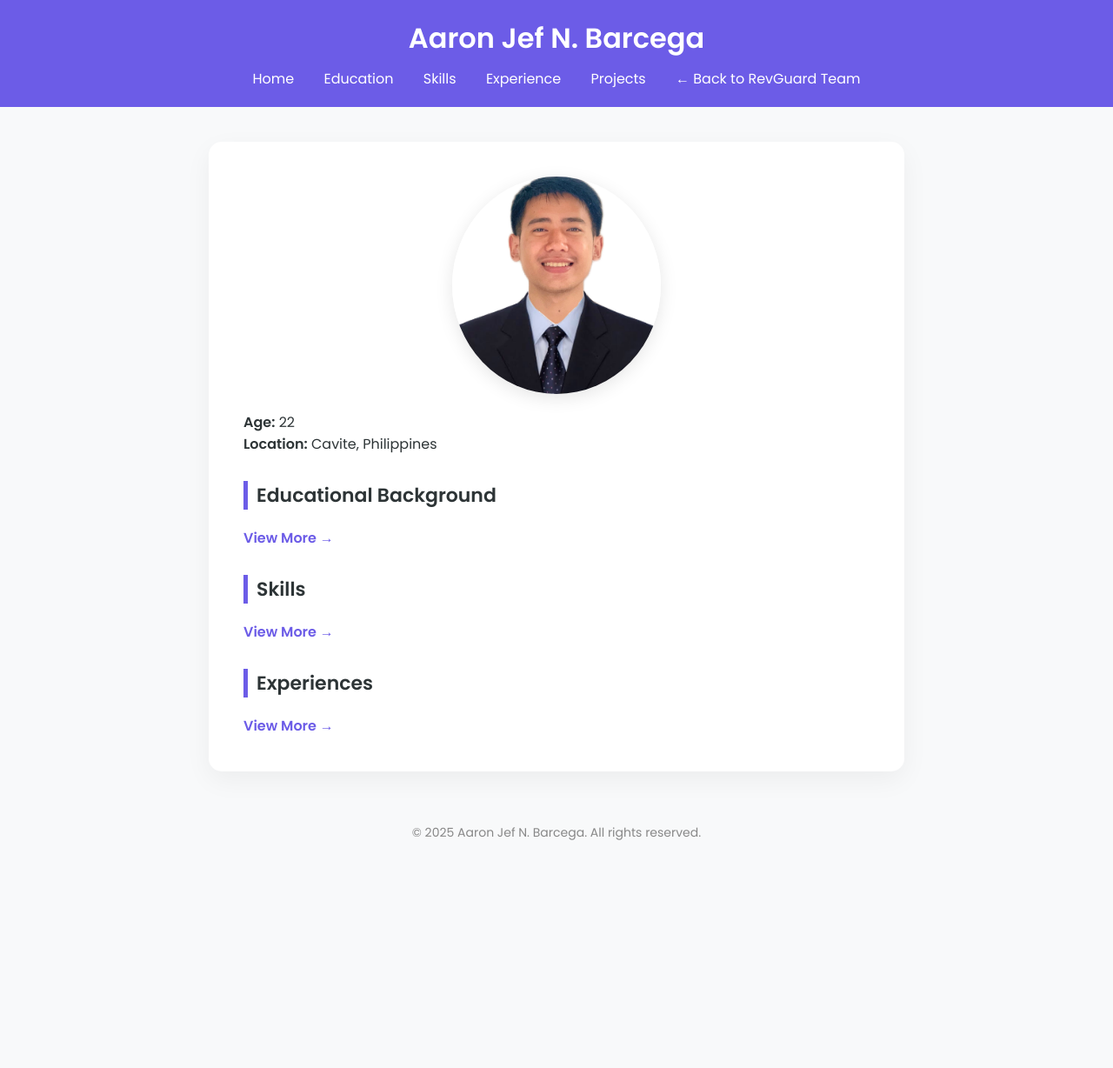
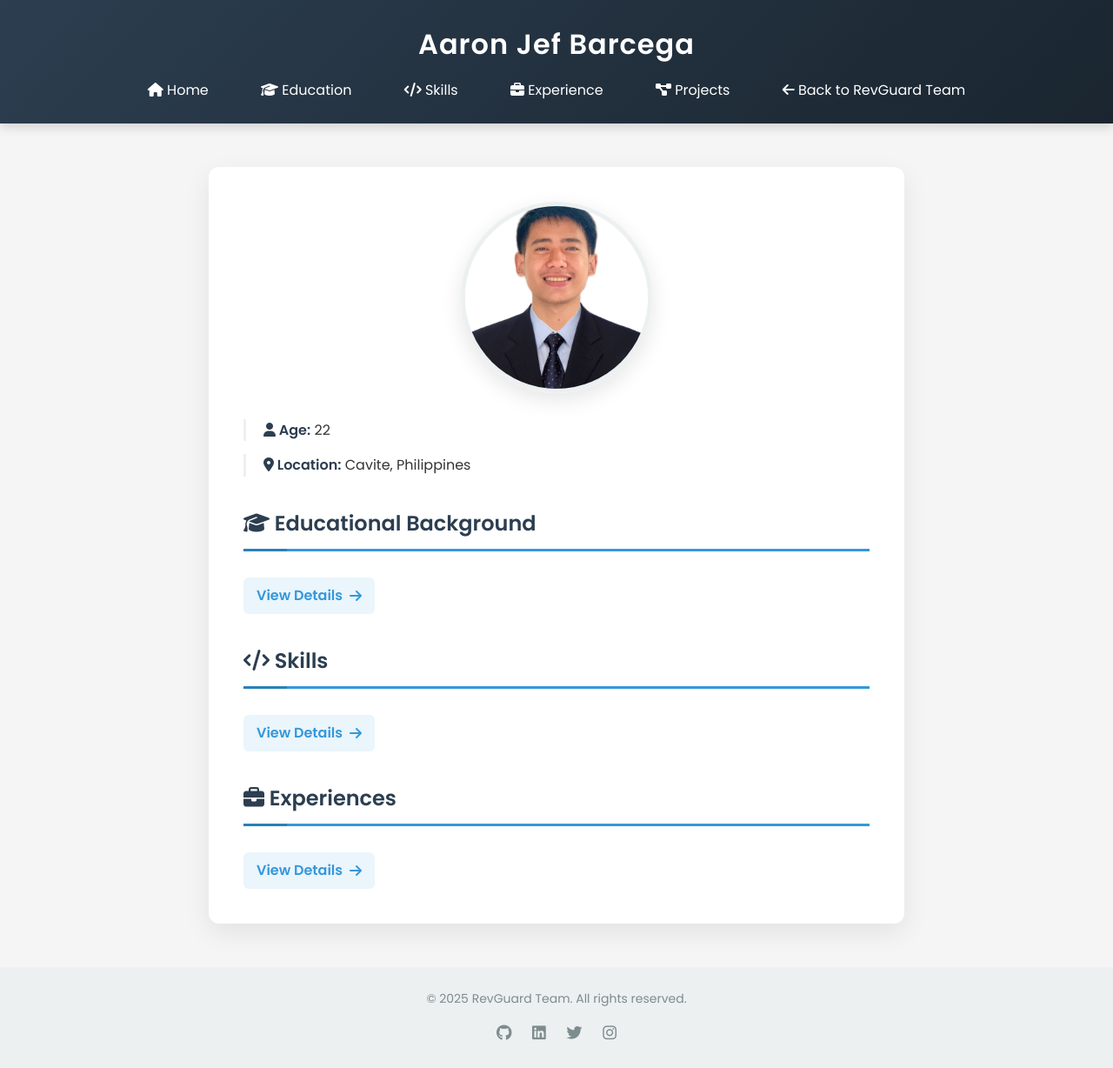
Before and after one commit to aaronjef09/portfolio, a plain HTML site: page index.html in a window 1280 px wide. Shown: the whole page at 87% size. Before the commit the page ends 988 px from the top, so only its background shows below. Drawn offline with Linux system fonts and the light colour scheme.

Commit message:
Update index.html

```diff
--- a/index.html
+++ b/index.html
@@ -3,141 +3,284 @@
 <head>
   <meta charset="UTF-8" />
   <meta name="viewport" content="width=device-width, initial-scale=1.0"/>
-  <title>Aaron Jef | Portfolio</title>
+  <title>Aaron Jef | RevGuard Portfolio</title>
   <link href="https://fonts.googleapis.com/css2?family=Poppins:wght@300;400;600&display=swap" rel="stylesheet">
+  <link rel="stylesheet" href="https://cdnjs.cloudflare.com/ajax/libs/font-awesome/6.4.0/css/all.min.css">
   <style>
-    * { margin: 0; padding: 0; box-sizing: border-box; scroll-behavior: smooth; }
-    body { font-family: 'Poppins', sans-serif; background: #f8f9fa; color: #2d3436; }
+    * {
+      margin: 0;
+      padding: 0;
+      box-sizing: border-box;
+      scroll-behavior: smooth;
+    }
+
+    body {
+      font-family: 'Poppins', sans-serif;
+      background: #f5f5f5;
+      color: #333;
+      line-height: 1.6;
+    }
 
     header {
-      background-color: #6c5ce7;
-      padding: 20px 0;
+      background: linear-gradient(135deg, #2c3e50 0%, #1a252f 100%);
+      padding: 25px 0;
       text-align: center;
       color: white;
       position: sticky;
       top: 0;
       z-index: 1000;
+      box-shadow: 0 4px 12px rgba(0, 0, 0, 0.15);
+    }
+
+    header h1 {
+      font-size: 32px;
+      margin-bottom: 10px;
+      letter-spacing: 1px;
     }
 
     nav {
-      margin-top: 10px;
+      margin-top: 15px;
     }
 
     nav a {
-      margin: 0 15px;
+      margin: 0 18px;
       color: white;
       text-decoration: none;
       font-weight: 500;
       font-size: 16px;
+      padding: 5px 10px;
+      border-radius: 4px;
+      transition: all 0.3s ease;
+      position: relative;
     }
 
     nav a:hover {
-      text-decoration: underline;
+      color: #3498db;
+      background: rgba(255, 255, 255, 0.1);
+    }
+
+    nav a::after {
+      content: '';
+      position: absolute;
+      width: 0;
+      height: 2px;
+      bottom: 0;
+      left: 0;
+      background-color: #3498db;
+      transition: width 0.3s ease;
+    }
+
+    nav a:hover::after {
+      width: 100%;
     }
 
     .container {
       max-width: 800px;
       background: white;
-      margin: 40px auto;
+      margin: 50px auto;
       padding: 40px;
-      border-radius: 15px;
-      box-shadow: 0 10px 30px rgba(0, 0, 0, 0.05);
+      border-radius: 12px;
+      box-shadow: 0 10px 30px rgba(0, 0, 0, 0.08);
       animation: fadeIn 1.2s ease;
     }
 
     .profile-image {
-      width: 240px;
-      height: 250px;
+      width: 220px;
+      height: 220px;
       border-radius: 50%;
       object-fit: cover;
-      box-shadow: 0 5px 20px rgba(0, 0, 0, 0.1);
+      border: 5px solid #ecf0f1;
+      box-shadow: 0 8px 25px rgba(0, 0, 0, 0.1);
       display: block;
-      margin: 0 auto 20px;
+      margin: 0 auto 30px;
+      transition: all 0.3s ease;
+    }
+
+    .profile-image:hover {
+      transform: scale(1.05);
+      box-shadow: 0 10px 30px rgba(0, 0, 0, 0.15);
+      border-color: #3498db;
     }
 
     h2 {
-      font-size: 22px;
-      margin-top: 30px;
-      margin-bottom: 10px;
-      border-left: 5px solid #6c5ce7;
-      padding-left: 10px;
+      font-size: 24px;
+      margin: 35px 0 15px 0;
+      padding-bottom: 10px;
+      border-bottom: 3px solid #3498db;
+      color: #2c3e50;
+      position: relative;
+    }
+
+    h2::after {
+      content: '';
+      position: absolute;
+      left: 0;
+      bottom: -3px;
+      width: 50px;
+      height: 3px;
+      background: #2980b9;
+    }
+
+    p.info-text {
+      margin: 15px 0;
+      padding-left: 20px;
+      border-left: 3px solid #ecf0f1;
+      transition: all 0.3s ease;
+    }
+
+    p.info-text:hover {
+      border-left-color: #3498db;
+      padding-left: 25px;
+    }
+
+    p.info-text strong {
+      color: #2c3e50;
     }
 
     ul.custom-list {
       list-style: none;
       padding-left: 0;
+      margin: 20px 0;
     }
 
     ul.custom-list li {
-      margin-bottom: 10px;
+      margin-bottom: 12px;
       position: relative;
-      padding-left: 25px;
+      padding-left: 30px;
+      transition: all 0.3s ease;
+    }
+
+    ul.custom-list li:hover {
+      transform: translateX(5px);
     }
 
     ul.custom-list li::before {
-      content: "✔";
+      content: "▹";
       position: absolute;
       left: 0;
-      color: #6c5ce7;
+      color: #3498db;
       font-weight: bold;
+      font-size: 20px;
     }
 
     a.section-link {
-      display: inline-block;
-      margin-top: 10px;
-      color: #6c5ce7;
+      display: inline-flex;
+      align-items: center;
+      margin-top: 15px;
+      color: #3498db;
       text-decoration: none;
-      font-weight: bold;
+      font-weight: 600;
+      padding: 8px 15px;
+      border-radius: 6px;
+      background: rgba(52, 152, 219, 0.1);
+      transition: all 0.3s ease;
     }
 
     a.section-link:hover {
-      text-decoration: underline;
+      background: rgba(52, 152, 219, 0.2);
+      transform: translateX(5px);
+      text-decoration: none;
+    }
+
+    a.section-link i {
+      margin-left: 8px;
+      transition: transform 0.3s ease;
+    }
+
+    a.section-link:hover i {
+      transform: translateX(3px);
     }
 
     footer {
       text-align: center;
-      padding: 20px;
+      padding: 25px;
       font-size: 14px;
-      color: #888;
+      color: #7f8c8d;
+      background-color: #ecf0f1;
+    }
+
+    .social-links {
+      margin-top: 15px;
+    }
+
+    .social-links a {
+      color: #7f8c8d;
+      margin: 0 10px;
+      font-size: 18px;
+      transition: all 0.3s ease;
+    }
+
+    .social-links a:hover {
+      color: #3498db;
+      transform: translateY(-3px);
     }
 
     @keyframes fadeIn {
       from { opacity: 0; transform: translateY(30px); }
       to { opacity: 1; transform: translateY(0); }
     }
+
+    /* Responsive adjustments */
+    @media (max-width: 768px) {
+      header {
+        padding: 20px 0;
+      }
+
+      nav a {
+        margin: 0 10px;
+        font-size: 14px;
+        padding: 5px;
+      }
+
+      .container {
+        margin: 30px 15px;
+        padding: 25px;
+      }
+
+      .profile-image {
+        width: 180px;
+        height: 180px;
+      }
+    }
   </style>
 </head>
 <body>
 <header>
-  <h1>Aaron Jef N. Barcega</h1>
+  <h1>Aaron Jef Barcega</h1>
   <nav>
-    <a href="index.html">Home</a>
-    <a href="education.html">Education</a>
-    <a href="skills.html">Skills</a>
-    <a href="experience.html">Experience</a>
-<a href="project.html">Projects</a>
-<a href="https://aaronjef09.github.io/finalrev/">← Back to RevGuard Team</a>
+    <a href="index.html"><i class="fas fa-home"></i> Home</a>
+    <a href="education.html"><i class="fas fa-graduation-cap"></i> Education</a>
+    <a href="skills.html"><i class="fas fa-code"></i> Skills</a>
+    <a href="experience.html"><i class="fas fa-briefcase"></i> Experience</a>
+    <a href="project.html"><i class="fas fa-project-diagram"></i> Projects</a>
+    <a href="https://aaronjef09.github.io/finalrev/"><i class="fas fa-arrow-left"></i> Back to RevGuard Team</a>
   </nav>
 </header>
 
   <div class="container">
     <img src="aaronjef.jpg" alt="Aaron Jef" class="profile-image">
 
-    <p><strong>Age:</strong> 22</p>
-    <p><strong>Location:</strong> Cavite, Philippines</p>
+    <p class="info-text"><strong><i class="fas fa-user"></i> Age:</strong> 22</p>
+    <p class="info-text"><strong><i class="fas fa-map-marker-alt"></i> Location:</strong> Cavite, Philippines</p>
 
-    <h2>Educational Background</h2>
-    <a href="education.html" class="section-link">View More →</a>
+    <h2><i class="fas fa-graduation-cap"></i> Educational Background</h2>
+    <a href="education.html" class="section-link">View Details <i class="fas fa-arrow-right"></i></a>
 
-    <h2>Skills</h2>
-    <a href="skills.html" class="section-link">View More →</a>
+    <h2><i class="fas fa-code"></i> Skills</h2>
+    <a href="skills.html" class="section-link">View Details <i class="fas fa-arrow-right"></i></a>
 
-    <h2>Experiences</h2>
-    <a href="experience.html" class="section-link">View More →</a>
+    <h2><i class="fas fa-briefcase"></i> Experiences</h2>
+    <a href="experience.html" class="section-link">View Details <i class="fas fa-arrow-right"></i></a>
   </div>
 
   <footer>
-    &copy; 2025 Aaron Jef N. Barcega. All rights reserved.
+    <p>&copy; 2025 RevGuard Team. All rights reserved.</p>
+    <div class="social-links">
+      <a href="#"><i class="fab fa-github"></i></a>
+      <a href="#"><i class="fab fa-linkedin"></i></a>
+      <a href="#"><i class="fab fa-twitter"></i></a>
+      <a href="#"><i class="fab fa-instagram"></i></a>
+    </div>
   </footer>
 
 </body>
```
